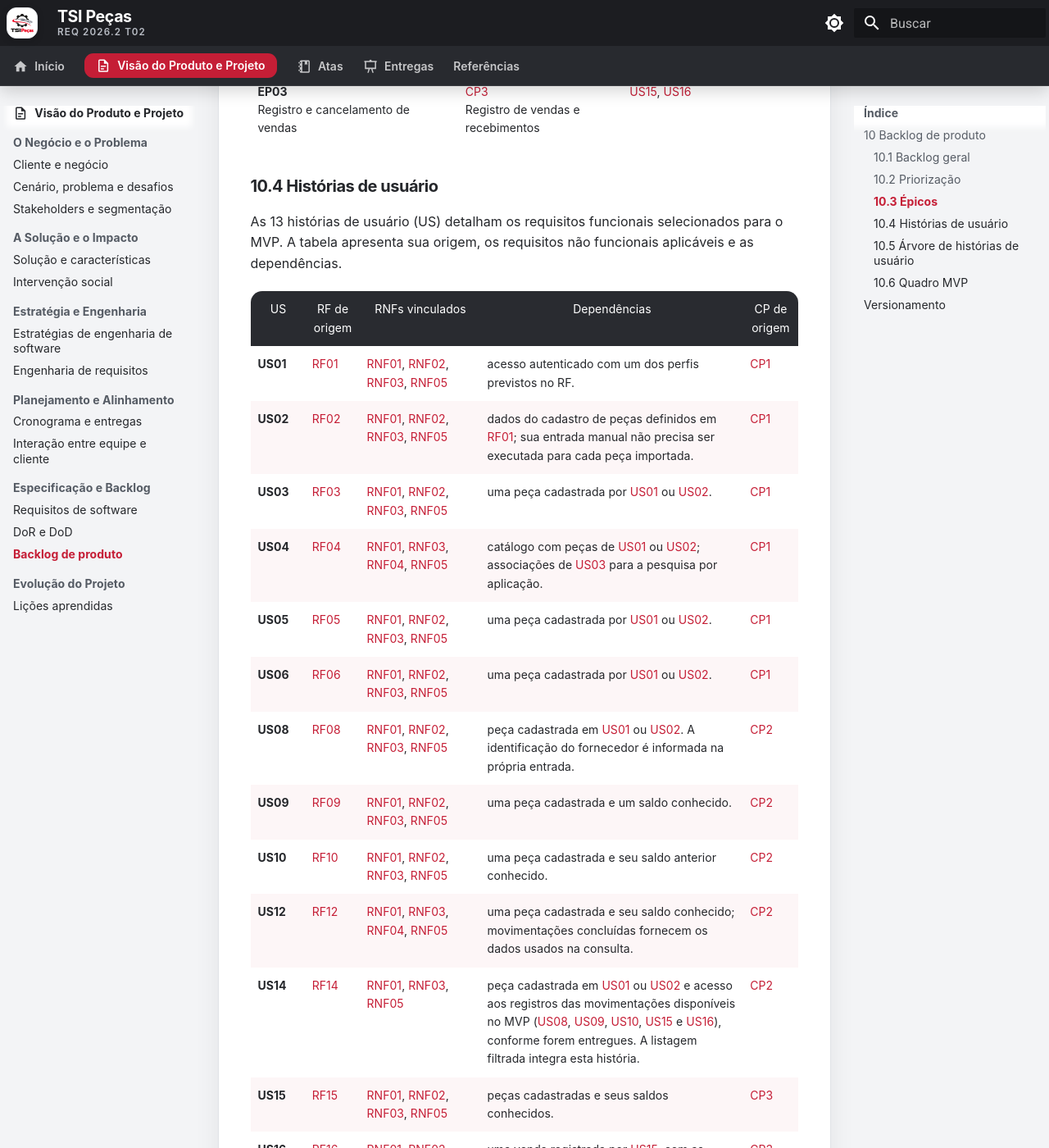
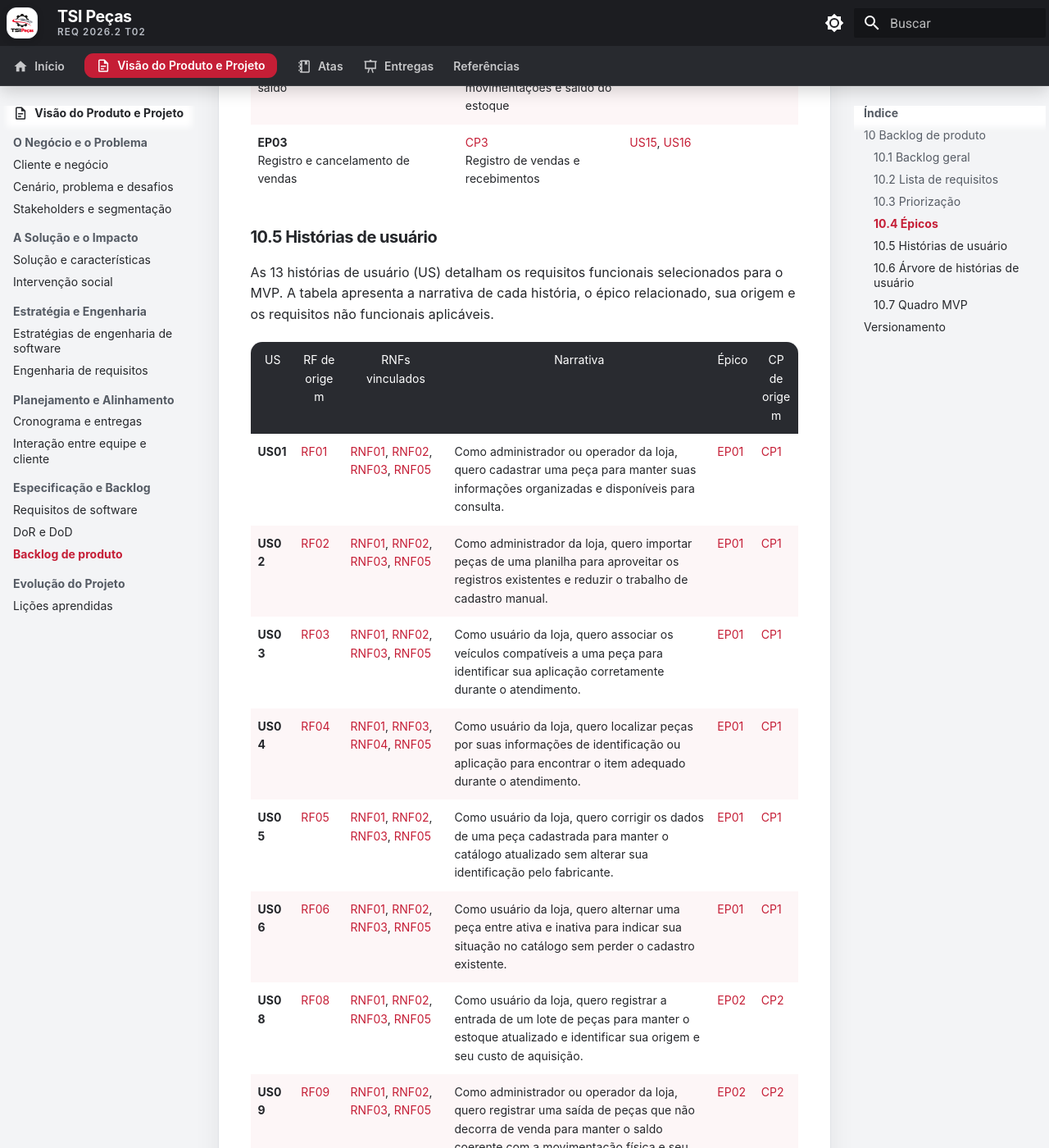
Before and after one commit to mdsreq-fga-unb/REQ-202562-T02-TSI-AutoPecas, an MkDocs documentation site: the page built from docs/visao-produto/backlog-de-produto.md, in a window 1280 px wide and 1400 px high, scrolled down 13941 px. Shown: the whole window at 82% size. Built offline with MkDocs 1.6.1 and Material for MkDocs 9.7.7, drawn with Linux system fonts in a browser that asks for light colours; comment, search, counter and statistics services are not loaded; some of the changed text lies outside the part shown.

Commit message:
docs: correções na lista de US, evidências e organização

```diff
--- a/docs/visao-produto/backlog-de-produto.md
+++ b/docs/visao-produto/backlog-de-produto.md
@@ -51,9 +51,10 @@
 .md-typeset .backlog-page .backlog-table--epics th:nth-child(2) { width: 30%; }
 .md-typeset .backlog-page .backlog-table--epics th:nth-child(3) { width: 32%; }
 .md-typeset .backlog-page .backlog-table--stories th:nth-child(1),
-.md-typeset .backlog-page .backlog-table--stories th:nth-child(2),
-.md-typeset .backlog-page .backlog-table--stories th:nth-child(5) { width: 10%; }
-.md-typeset .backlog-page .backlog-table--stories th:nth-child(3) { width: 22%; }
+.md-typeset .backlog-page .backlog-table--stories th:nth-child(5),
+.md-typeset .backlog-page .backlog-table--stories th:nth-child(6) { width: 8%; }
+.md-typeset .backlog-page .backlog-table--stories th:nth-child(2) { width: 9%; }
+.md-typeset .backlog-page .backlog-table--stories th:nth-child(3) { width: 19%; }
 .md-typeset .backlog-page .backlog-table--stories th:nth-child(4) { width: 48%; }
 .md-typeset .backlog-page .backlog-table--mvp th:nth-child(1) { width: 10%; }
 .md-typeset .backlog-page .backlog-table--mvp th:nth-child(2) { width: 40%; }
@@ -128,6 +129,8 @@ A página apresenta, nesta ordem:
 - **Árvore:** vínculos entre OE, CP, RF e US.
 - **Quadro MVP:** acompanhamento do status, PRs e commits das histórias selecionadas.
 
+### 10.2 Lista de requisitos
+
 <table class="backlog-table backlog-table--general">
 <thead><tr>
 <th scope="col">ID</th>
@@ -1252,16 +1255,17 @@ Os épicos agrupam as histórias de usuário do MVP por uma necessidade ampla do
 </tbody>
 </table>
 
-### 10.4 Histórias de usuário
-
-As 13 histórias de usuário (US) detalham os requisitos funcionais selecionados para o MVP. A tabela apresenta sua origem, os requisitos não funcionais aplicáveis e as dependências.
+### 10.5 Histórias de usuário
+
+As 13 histórias de usuário (US) detalham os requisitos funcionais selecionados para o MVP. A tabela apresenta a narrativa de cada história, o épico relacionado, sua origem e os requisitos não funcionais aplicáveis.
 
 <table class="backlog-table backlog-table--stories">
 <thead><tr>
 <th scope="col">US</th>
 <th scope="col">RF de origem</th>
 <th scope="col">RNFs vinculados</th>
-<th scope="col">Dependências</th>
+<th scope="col">Narrativa</th>
+<th scope="col">Épico</th>
 <th scope="col">CP de origem</th>
 </tr></thead>
 <tbody>
@@ -1269,103 +1273,116 @@ As 13 histórias de usuário (US) detalham os requisitos funcionais selecionados
 <td data-label="US"><strong id="us01" title="Cadastrar peça">US01</strong></td>
 <td data-label="RF de origem"><a href="../requisitos-de-software/#cp1-gestao-do-catalogo-de-pecas">RF01</a></td>
 <td data-label="RNFs vinculados"><a href="../requisitos-de-software/#rnf01-responsividade-da-interface-em-dispositivos-moveis">RNF01</a>, <a href="../requisitos-de-software/#rnf02-tolerancia-a-falhas-de-conexao">RNF02</a>, <a href="../requisitos-de-software/#rnf03-compatibilidade-com-navegadores-web">RNF03</a>, <a href="../requisitos-de-software/#rnf05-seguranca-de-dados">RNF05</a></td>
-<td data-label="Dependências">acesso autenticado com um dos perfis previstos no RF.</td>
+<td data-label="Narrativa">Como administrador ou operador da loja, quero cadastrar uma peça para manter suas informações organizadas e disponíveis para consulta.</td>
+<td data-label="Épico"><a href="#ep01">EP01</a></td>
 <td data-label="CP de origem"><a href="../requisitos-de-software/#cp1-gestao-do-catalogo-de-pecas">CP1</a></td>
 </tr>
 <tr>
 <td data-label="US"><strong id="us02" title="Importar peças via planilha">US02</strong></td>
 <td data-label="RF de origem"><a href="../requisitos-de-software/#cp1-gestao-do-catalogo-de-pecas">RF02</a></td>
 <td data-label="RNFs vinculados"><a href="../requisitos-de-software/#rnf01-responsividade-da-interface-em-dispositivos-moveis">RNF01</a>, <a href="../requisitos-de-software/#rnf02-tolerancia-a-falhas-de-conexao">RNF02</a>, <a href="../requisitos-de-software/#rnf03-compatibilidade-com-navegadores-web">RNF03</a>, <a href="../requisitos-de-software/#rnf05-seguranca-de-dados">RNF05</a></td>
-<td data-label="Dependências">dados do cadastro de peças definidos em <a href="../requisitos-de-software/#cp1-gestao-do-catalogo-de-pecas">RF01</a>; sua entrada manual não precisa ser executada para cada peça importada.</td>
+<td data-label="Narrativa">Como administrador da loja, quero importar peças de uma planilha para aproveitar os registros existentes e reduzir o trabalho de cadastro manual.</td>
+<td data-label="Épico"><a href="#ep01">EP01</a></td>
 <td data-label="CP de origem"><a href="../requisitos-de-software/#cp1-gestao-do-catalogo-de-pecas">CP1</a></td>
 </tr>
 <tr>
 <td data-label="US"><strong id="us03" title="Associar veículo à peça">US03</strong></td>
 <td data-label="RF de origem"><a href="../requisitos-de-software/#cp1-gestao-do-catalogo-de-pecas">RF03</a></td>
 <td data-label="RNFs vinculados"><a href="../requisitos-de-software/#rnf01-responsividade-da-interface-em-dispositivos-moveis">RNF01</a>, <a href="../requisitos-de-software/#rnf02-tolerancia-a-falhas-de-conexao">RNF02</a>, <a href="../requisitos-de-software/#rnf03-compatibilidade-com-navegadores-web">RNF03</a>, <a href="../requisitos-de-software/#rnf05-seguranca-de-dados">RNF05</a></td>
-<td data-label="Dependências">uma peça cadastrada por <a href="#us01">US01</a> ou <a href="#us02">US02</a>.</td>
+<td data-label="Narrativa">Como usuário da loja, quero associar os veículos compatíveis a uma peça para identificar sua aplicação corretamente durante o atendimento.</td>
+<td data-label="Épico"><a href="#ep01">EP01</a></td>
 <td data-label="CP de origem"><a href="../requisitos-de-software/#cp1-gestao-do-catalogo-de-pecas">CP1</a></td>
 </tr>
 <tr>
 <td data-label="US"><strong id="us04" title="Buscar peça">US04</strong></td>
 <td data-label="RF de origem"><a href="../requisitos-de-software/#cp1-gestao-do-catalogo-de-pecas">RF04</a></td>
 <td data-label="RNFs vinculados"><a href="../requisitos-de-software/#rnf01-responsividade-da-interface-em-dispositivos-moveis">RNF01</a>, <a href="../requisitos-de-software/#rnf03-compatibilidade-com-navegadores-web">RNF03</a>, <a href="../requisitos-de-software/#rnf04-desempenho-de-resposta">RNF04</a>, <a href="../requisitos-de-software/#rnf05-seguranca-de-dados">RNF05</a></td>
-<td data-label="Dependências">catálogo com peças de <a href="#us01">US01</a> ou <a href="#us02">US02</a>; associações de <a href="#us03">US03</a> para a pesquisa por aplicação.</td>
+<td data-label="Narrativa">Como usuário da loja, quero localizar peças por suas informações de identificação ou aplicação para encontrar o item adequado durante o atendimento.</td>
+<td data-label="Épico"><a href="#ep01">EP01</a></td>
 <td data-label="CP de origem"><a href="../requisitos-de-software/#cp1-gestao-do-catalogo-de-pecas">CP1</a></td>
 </tr>
 <tr>
 <td data-label="US"><strong id="us05" title="Editar peça">US05</strong></td>
 <td data-label="RF de origem"><a href="../requisitos-de-software/#cp1-gestao-do-catalogo-de-pecas">RF05</a></td>
 <td data-label="RNFs vinculados"><a href="../requisitos-de-software/#rnf01-responsividade-da-interface-em-dispositivos-moveis">RNF01</a>, <a href="../requisitos-de-software/#rnf02-tolerancia-a-falhas-de-conexao">RNF02</a>, <a href="../requisitos-de-software/#rnf03-compatibilidade-com-navegadores-web">RNF03</a>, <a href="../requisitos-de-software/#rnf05-seguranca-de-dados">RNF05</a></td>
-<td data-label="Dependências">uma peça cadastrada por <a href="#us01">US01</a> ou <a href="#us02">US02</a>.</td>
+<td data-label="Narrativa">Como usuário da loja, quero corrigir os dados de uma peça cadastrada para manter o catálogo atualizado sem alterar sua identificação pelo fabricante.</td>
+<td data-label="Épico"><a href="#ep01">EP01</a></td>
 <td data-label="CP de origem"><a href="../requisitos-de-software/#cp1-gestao-do-catalogo-de-pecas">CP1</a></td>
 </tr>
 <tr>
 <td data-label="US"><strong id="us06" title="Alterar status da peça">US06</strong></td>
 <td data-label="RF de origem"><a href="../requisitos-de-software/#cp1-gestao-do-catalogo-de-pecas">RF06</a></td>
 <td data-label="RNFs vinculados"><a href="../requisitos-de-software/#rnf01-responsividade-da-interface-em-dispositivos-moveis">RNF01</a>, <a href="../requisitos-de-software/#rnf02-tolerancia-a-falhas-de-conexao">RNF02</a>, <a href="../requisitos-de-software/#rnf03-compatibilidade-com-navegadores-web">RNF03</a>, <a href="../requisitos-de-software/#rnf05-seguranca-de-dados">RNF05</a></td>
-<td data-label="Dependências">uma peça cadastrada por <a href="#us01">US01</a> ou <a href="#us02">US02</a>.</td>
+<td data-label="Narrativa">Como usuário da loja, quero alternar uma peça entre ativa e inativa para indicar sua situação no catálogo sem perder o cadastro existente.</td>
+<td data-label="Épico"><a href="#ep01">EP01</a></td>
 <td data-label="CP de origem"><a href="../requisitos-de-software/#cp1-gestao-do-catalogo-de-pecas">CP1</a></td>
 </tr>
 <tr>
 <td data-label="US"><strong id="us08" title="Registrar entrada de peças">US08</strong></td>
 <td data-label="RF de origem"><a href="../requisitos-de-software/#cp2-controle-de-movimentacoes-e-saldo-do-estoque">RF08</a></td>
 <td data-label="RNFs vinculados"><a href="../requisitos-de-software/#rnf01-responsividade-da-interface-em-dispositivos-moveis">RNF01</a>, <a href="../requisitos-de-software/#rnf02-tolerancia-a-falhas-de-conexao">RNF02</a>, <a href="../requisitos-de-software/#rnf03-compatibilidade-com-navegadores-web">RNF03</a>, <a href="../requisitos-de-software/#rnf05-seguranca-de-dados">RNF05</a></td>
-<td data-label="Dependências">peça cadastrada em <a href="#us01">US01</a> ou <a href="#us02">US02</a>. A identificação do fornecedor é informada na própria entrada.</td>
+<td data-label="Narrativa">Como usuário da loja, quero registrar a entrada de um lote de peças para manter o estoque atualizado e identificar sua origem e seu custo de aquisição.</td>
+<td data-label="Épico"><a href="#ep02">EP02</a></td>
 <td data-label="CP de origem"><a href="../requisitos-de-software/#cp2-controle-de-movimentacoes-e-saldo-do-estoque">CP2</a></td>
 </tr>
 <tr>
 <td data-label="US"><strong id="us09" title="Registrar saída manual">US09</strong></td>
 <td data-label="RF de origem"><a href="../requisitos-de-software/#cp2-controle-de-movimentacoes-e-saldo-do-estoque">RF09</a></td>
 <td data-label="RNFs vinculados"><a href="../requisitos-de-software/#rnf01-responsividade-da-interface-em-dispositivos-moveis">RNF01</a>, <a href="../requisitos-de-software/#rnf02-tolerancia-a-falhas-de-conexao">RNF02</a>, <a href="../requisitos-de-software/#rnf03-compatibilidade-com-navegadores-web">RNF03</a>, <a href="../requisitos-de-software/#rnf05-seguranca-de-dados">RNF05</a></td>
-<td data-label="Dependências">uma peça cadastrada e um saldo conhecido.</td>
+<td data-label="Narrativa">Como administrador ou operador da loja, quero registrar uma saída de peças que não decorra de venda para manter o saldo coerente com a movimentação física e seu motivo.</td>
+<td data-label="Épico"><a href="#ep02">EP02</a></td>
 <td data-label="CP de origem"><a href="../requisitos-de-software/#cp2-controle-de-movimentacoes-e-saldo-do-estoque">CP2</a></td>
 </tr>
 <tr>
 <td data-label="US"><strong id="us10" title="Registrar ajuste de inventário">US10</strong></td>
 <td data-label="RF de origem"><a href="../requisitos-de-software/#cp2-controle-de-movimentacoes-e-saldo-do-estoque">RF10</a></td>
 <td data-label="RNFs vinculados"><a href="../requisitos-de-software/#rnf01-responsividade-da-interface-em-dispositivos-moveis">RNF01</a>, <a href="../requisitos-de-software/#rnf02-tolerancia-a-falhas-de-conexao">RNF02</a>, <a href="../requisitos-de-software/#rnf03-compatibilidade-com-navegadores-web">RNF03</a>, <a href="../requisitos-de-software/#rnf05-seguranca-de-dados">RNF05</a></td>
-<td data-label="Dependências">uma peça cadastrada e seu saldo anterior conhecido.</td>
+<td data-label="Narrativa">Como administrador da loja, quero registrar uma diferença de inventário com justificativa para corrigir o saldo de uma peça conforme a contagem física.</td>
+<td data-label="Épico"><a href="#ep02">EP02</a></td>
 <td data-label="CP de origem"><a href="../requisitos-de-software/#cp2-controle-de-movimentacoes-e-saldo-do-estoque">CP2</a></td>
 </tr>
 <tr>
 <td data-label="US"><strong id="us12" title="Consultar saldo de peça">US12</strong></td>
 <td data-label="RF de origem"><a href="../requisitos-de-software/#cp2-controle-de-movimentacoes-e-saldo-do-estoque">RF12</a></td>
 <td data-label="RNFs vinculados"><a href="../requisitos-de-software/#rnf01-responsividade-da-interface-em-dispositivos-moveis">RNF01</a>, <a href="../requisitos-de-software/#rnf03-compatibilidade-com-navegadores-web">RNF03</a>, <a href="../requisitos-de-software/#rnf04-desempenho-de-resposta">RNF04</a>, <a href="../requisitos-de-software/#rnf05-seguranca-de-dados">RNF05</a></td>
-<td data-label="Dependências">uma peça cadastrada e seu saldo conhecido; movimentações concluídas fornecem os dados usados na consulta.</td>
+<td data-label="Narrativa">Como usuário da loja, quero consultar a quantidade física disponível de uma peça para informar sua disponibilidade durante o atendimento.</td>
+<td data-label="Épico"><a href="#ep02">EP02</a></td>
 <td data-label="CP de origem"><a href="../requisitos-de-software/#cp2-controle-de-movimentacoes-e-saldo-do-estoque">CP2</a></td>
 </tr>
 <tr>
 <td data-label="US"><strong id="us14" title="Filtrar histórico por período">US14</strong></td>
 <td data-label="RF de origem"><a href="../requisitos-de-software/#cp2-controle-de-movimentacoes-e-saldo-do-estoque">RF14</a></td>
 <td data-label="RNFs vinculados"><a href="../requisitos-de-software/#rnf01-responsividade-da-interface-em-dispositivos-moveis">RNF01</a>, <a href="../requisitos-de-software/#rnf03-compatibilidade-com-navegadores-web">RNF03</a>, <a href="../requisitos-de-software/#rnf05-seguranca-de-dados">RNF05</a></td>
-<td data-label="Dependências">peça cadastrada em <a href="#us01">US01</a> ou <a href="#us02">US02</a> e acesso aos registros das movimentações disponíveis no MVP (<a href="#us08">US08</a>, <a href="#us09">US09</a>, <a href="#us10">US10</a>, <a href="#us15">US15</a> e <a href="#us16">US16</a>), conforme forem entregues. A listagem filtrada integra esta história.</td>
+<td data-label="Narrativa">Como usuário da loja, quero consultar apenas as movimentações de uma peça em determinado período para analisar o intervalo relevante para minha necessidade.</td>
+<td data-label="Épico"><a href="#ep02">EP02</a></td>
 <td data-label="CP de origem"><a href="../requisitos-de-software/#cp2-controle-de-movimentacoes-e-saldo-do-estoque">CP2</a></td>
 </tr>
 <tr>
 <td data-label="US"><strong id="us15" title="Registrar venda">US15</strong></td>
 <td data-label="RF de origem"><a href="../requisitos-de-software/#cp3-registro-de-vendas-e-recebimentos">RF15</a></td>
 <td data-label="RNFs vinculados"><a href="../requisitos-de-software/#rnf01-responsividade-da-interface-em-dispositivos-moveis">RNF01</a>, <a href="../requisitos-de-software/#rnf02-tolerancia-a-falhas-de-conexao">RNF02</a>, <a href="../requisitos-de-software/#rnf03-compatibilidade-com-navegadores-web">RNF03</a>, <a href="../requisitos-de-software/#rnf05-seguranca-de-dados">RNF05</a></td>
-<td data-label="Dependências">peças cadastradas e seus saldos conhecidos.</td>
+<td data-label="Narrativa">Como administrador ou operador da loja, quero registrar uma venda com seus itens e canal de origem para manter as vendas documentadas e o saldo de estoque atualizado.</td>
+<td data-label="Épico"><a href="#ep03">EP03</a></td>
 <td data-label="CP de origem"><a href="../requisitos-de-software/#cp3-registro-de-vendas-e-recebimentos">CP3</a></td>
 </tr>
 <tr>
 <td data-label="US"><strong id="us16" title="Cancelar venda">US16</strong></td>
 <td data-label="RF de origem"><a href="../requisitos-de-software/#cp3-registro-de-vendas-e-recebimentos">RF16</a></td>
 <td data-label="RNFs vinculados"><a href="../requisitos-de-software/#rnf01-responsividade-da-interface-em-dispositivos-moveis">RNF01</a>, <a href="../requisitos-de-software/#rnf02-tolerancia-a-falhas-de-conexao">RNF02</a>, <a href="../requisitos-de-software/#rnf03-compatibilidade-com-navegadores-web">RNF03</a>, <a href="../requisitos-de-software/#rnf05-seguranca-de-dados">RNF05</a></td>
-<td data-label="Dependências">uma venda registrada por <a href="#us15">US15</a>, com as peças e quantidades que deram origem à baixa de estoque.</td>
+<td data-label="Narrativa">Como administrador da loja, quero cancelar uma venda registrada para corrigir um registro de venda e restabelecer ao estoque as quantidades baixadas.</td>
+<td data-label="Épico"><a href="#ep03">EP03</a></td>
 <td data-label="CP de origem"><a href="../requisitos-de-software/#cp3-registro-de-vendas-e-recebimentos">CP3</a></td>
 </tr>
 </tbody>
 </table>
 
-### 10.5 Árvore de histórias de usuário
+### 10.6 Árvore de histórias de usuário
 
 Rastreabilidade entre objetivos específicos (OE), características de produto (CP), requisitos funcionais (RF) e histórias de usuário (US).
 
 <iframe width="768" height="432" title="Árvore de histórias de usuário: OE, CP, RF e US" src="https://miro.com/app/live-embed/uXjVEbdGrpI=/?embedMode=view_only_without_ui&moveToViewport=-803,-1669,5237,2757&embedId=541076974290" frameborder="0" scrolling="no" allow="fullscreen; clipboard-read; clipboard-write" allowfullscreen></iframe>
 
-### 10.6 Quadro MVP
+### 10.7 Quadro MVP
 
 <table class="backlog-table backlog-table--mvp">
 <thead><tr>
@@ -1510,6 +1527,12 @@ Rastreabilidade entre objetivos específicos (OE), características de produto (
 <td data-label="Descrição">Inclusão do Quadro MVP com as 13 histórias de usuário, status inicial e espaço para PRs e commits de implementação.</td>
 <td data-label="Autor(es/as)"><a href="https://github.com/thgomxs">Thiago Gomes</a></td>
 </tr>
+<tr>
+<td data-label="Versão">1.5</td>
+<td data-label="Data">13/10/2026</td>
+<td data-label="Descrição">Substituição da coluna de dependências pelas narrativas das 13 histórias de usuário e inclusão dos vínculos com os épicos.</td>
+<td data-label="Autor(es/as)"><a href="https://github.com/thgomxs">Thiago Gomes</a></td>
+</tr>
 </tbody>
 </table>
 
```
Also changed, not shown: other parts of docs/visao-produto/backlog-de-produto.md (+2 -2 lines), docs/visao-produto/interacao-equipe-cliente.md (+2 -0 lines).
